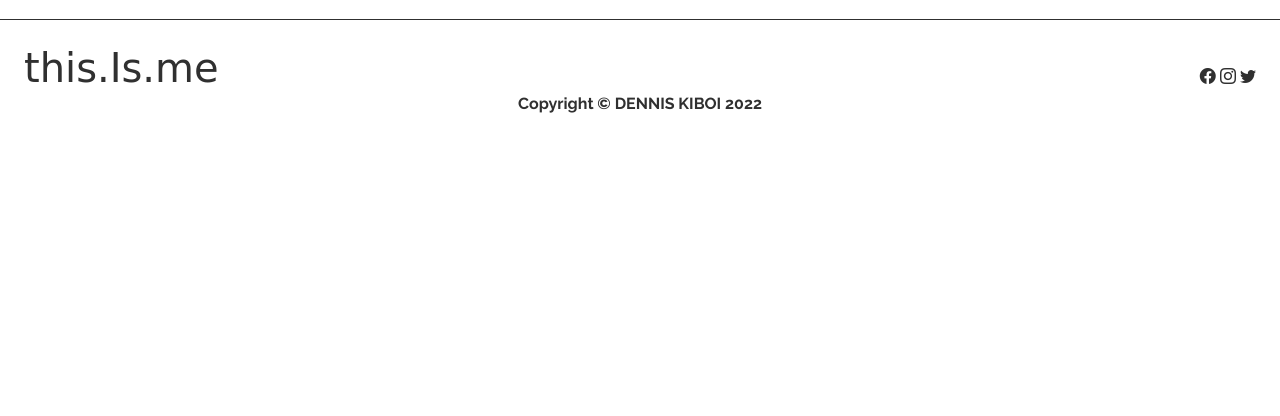
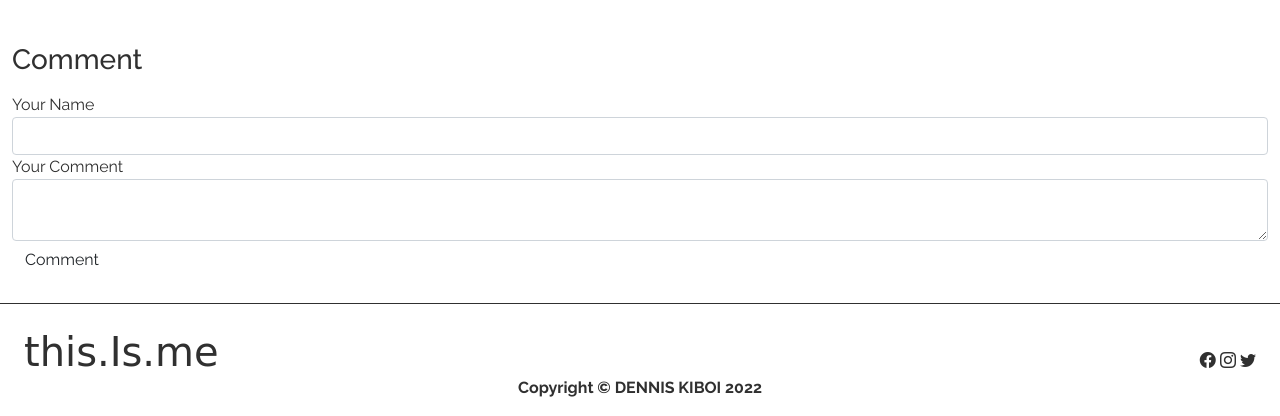
Before and after one commit to mururi/this_is_me, a Flask app: template app/templates/view_post.html in a window 1280 px wide. Shown: the part 498-914 px from the top of the page. Before the commit the page ends 611 px from the top, so only its background shows below. Run offline with Flask 2, Linux system fonts and the light colour scheme; the template is opened without the code that fills it: values that come from a table or form of the project are taken from there, others are empty; some libraries are stand-ins or nearby versions; some web fonts are replaced.

Commit message:
Add comment form and view

```diff
--- a/app/main/forms.py
+++ b/app/main/forms.py
@@ -1,5 +1,5 @@
 from flask_wtf import FlaskForm
-from wtforms import TextAreaField, SubmitField
+from wtforms import TextAreaField, SubmitField, StringField
 from wtforms.validators import DataRequired
 
 class UpdateProfile(FlaskForm):
@@ -9,3 +9,8 @@ class UpdateProfile(FlaskForm):
 class NewPost(FlaskForm):
     content = TextAreaField('Your Post', validators=[DataRequired()])
     submit = SubmitField('Post')
+
+class NewComment(FlaskForm):
+    author = StringField('Your Name', validators=[DataRequired()])
+    content = TextAreaField('Your Comment', validators=[DataRequired()])
+    submit = SubmitField('Comment')
--- a/app/main/views.py
+++ b/app/main/views.py
@@ -1,7 +1,7 @@
 from flask import render_template, redirect, url_for, abort, request
 from . import main
 from ..models import User, Post
-from .forms import NewPost, UpdateProfile
+from .forms import NewPost, UpdateProfile, NewComment
 from .. import db, photos
 from flask_login import login_required, current_user
 from ..requests import get_quote
@@ -91,9 +91,10 @@ def view_post(post_id):
     '''
     View post function that returns the full post page
     '''
+    comment_form = NewComment()
 
     post = Post.query.filter_by(id = post_id).first()
     if post is None:
         abort(404)
 
-    return render_template('view_post.html', post = post)
+    return render_template('view_post.html', post = post, comment_form = comment_form)
--- a/app/models.py
+++ b/app/models.py
@@ -63,3 +63,6 @@ class Comment(db.Model):
     author = db.Column(db.String(255), nullable=False)
     content = db.Column(db.String(), nullable=False)
     post_id = db.Column(db.Integer, db.ForeignKey('posts.id', ondelete="CASCADE"), nullable=False)
+
+    def __repr__(self):
+        return f'{self.date_created}'
--- a/app/templates/view_post.html
+++ b/app/templates/view_post.html
@@ -1,4 +1,5 @@
 {% extends 'base.html' %}
+{% import 'bootstrap/wtf.html' as wtf%}
 
 <!-- Styles block -->
 {% block styles %}
@@ -17,5 +18,11 @@
     {{ post.content }}
   </div>
 
+  <!-- Comment Form -->
+  <div class="py-4">
+    <h3 class="mb-3">Comment</h3>
+    {{ wtf.quick_form(comment_form) }}
+  </div>
+
 </div>
 {% endblock %}
```
